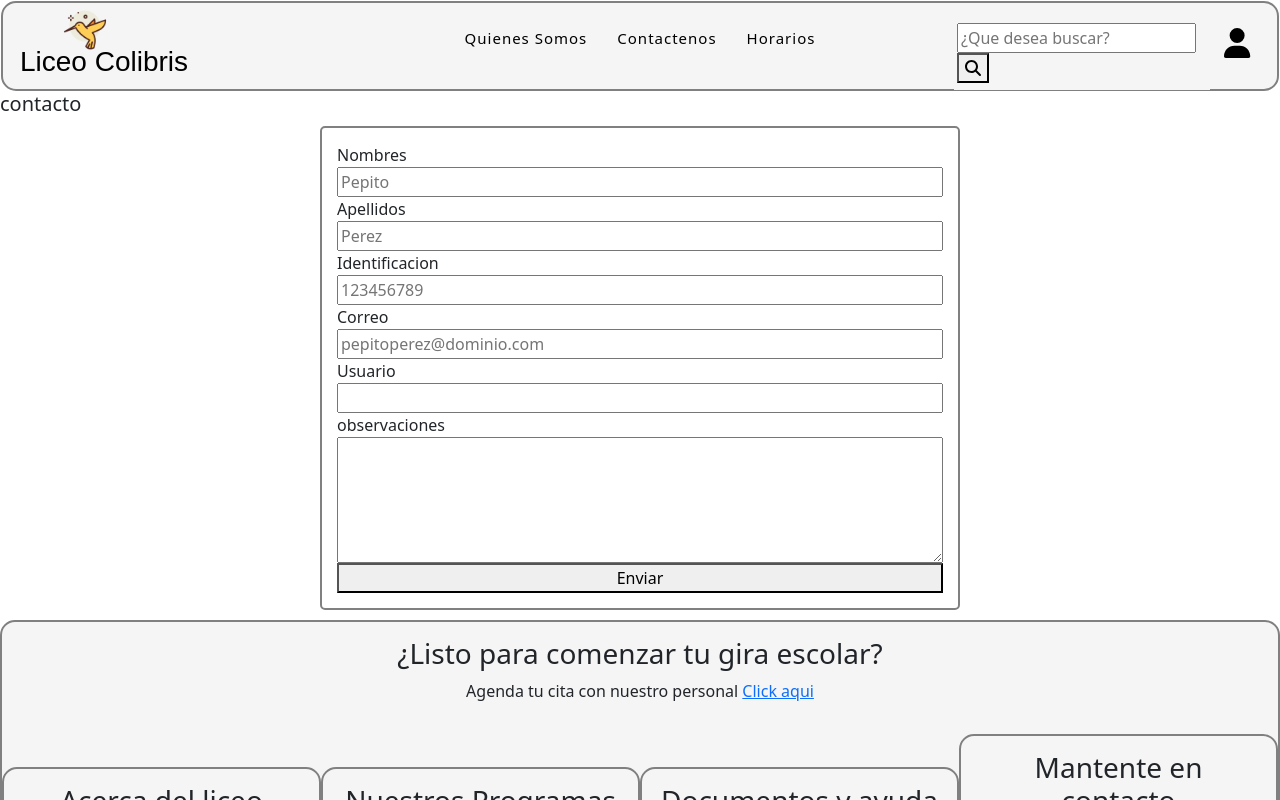
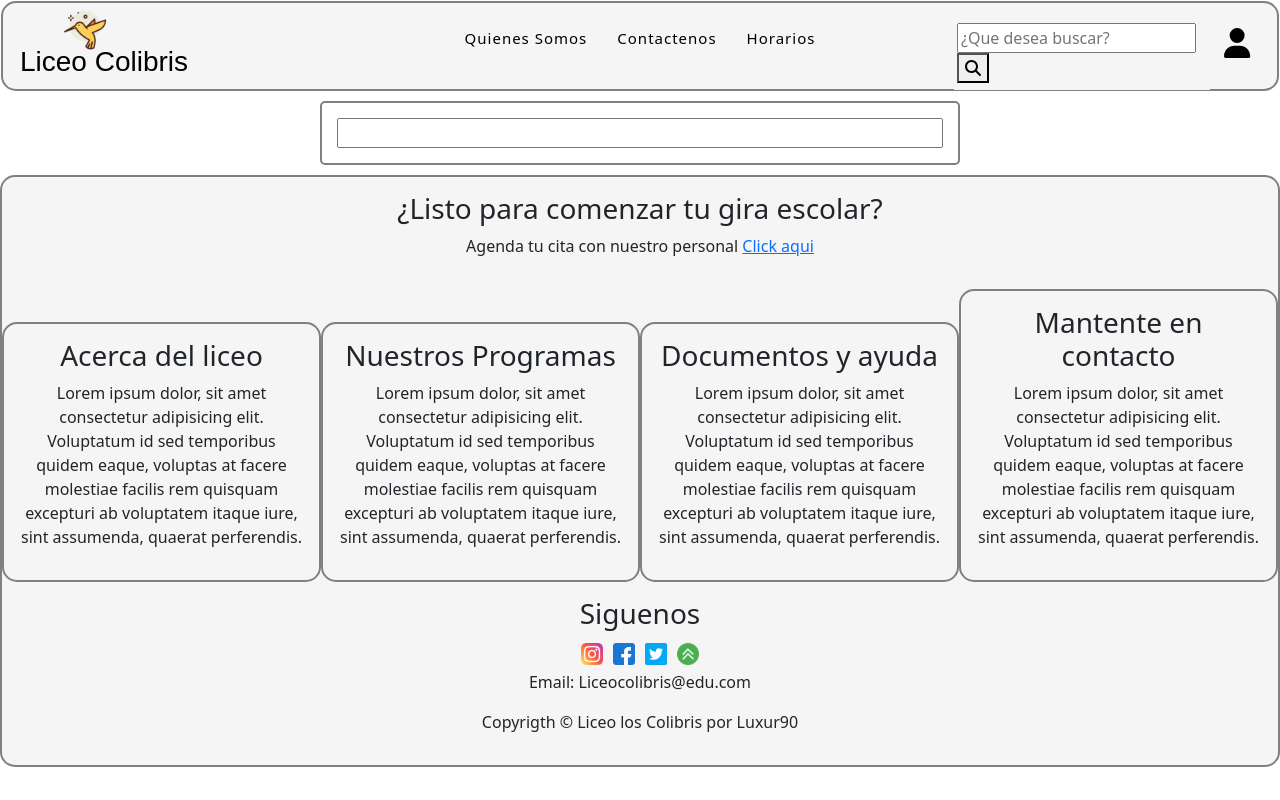
Before and after one commit to JhonTrujillo/colibris, an Angular app: page /contacto in a window 1280 px wide. Shown: the top 800 px of the page. Built offline with nearby package versions, Linux system fonts and the light colour scheme.

Commit message:
Feat: Formularios

```diff
--- a/src/app/app.module.ts
+++ b/src/app/app.module.ts
@@ -13,6 +13,8 @@ import { PrimariaComponent } from './primaria/primaria.component';
 import { SecundariaComponent } from './secundaria/secundaria.component';
 import { CursosComponent } from './cursos/cursos.component';
 import { LoginComponent } from './formularios/login/login.component';
+import { FormulariosModule } from './formularios/formularios.module';
+
 
 @NgModule({
   declarations: [
@@ -26,12 +28,14 @@ import { LoginComponent } from './formularios/login/login.component';
     PrimariaComponent,
     SecundariaComponent,
     CursosComponent,
-    LoginComponent
+
   ],
   imports: [
     BrowserModule,
     AppRoutingModule,
     FontAwesomeModule,
+    FormulariosModule
+
   ],
   providers: [],
   bootstrap: [AppComponent]
--- a/src/app/formularios/contactenos/contactenos.component.html
+++ b/src/app/formularios/contactenos/contactenos.component.html
@@ -1,22 +1,3 @@
-<h5>contacto</h5>
-<form>
-<label for="Nombres">Nombres</label>
-<input type="text" id="nombres" placeholder="Pepito" FormControl="nombres">
-
-<label for="Apellidos">Apellidos</label>
-<input type="text" id="apellidos" placeholder="Perez" FormControl="apellidos">
-
-<label for="identificacion">Identificacion</label>
-<input type="text" id="identificacion" placeholder="123456789" FormControl="identificacion">
-
-<label for="correo">Correo</label>
-<input type="text" id="correo" placeholder="pepitoperez@dominio.com" FormControl="correo">
-
-<label for="usuario">Usuario</label>
-<input type="text" id="usuario" FormControl="usuario">
-
-<label for="observaciones">observaciones</label>
-<textarea name="" id="observaciones" cols="75" rows="5" FormControl="observaciones"></textarea>
-
-<button type="submit" class="formulario_boton" id="btnvalidar" onclick="validar(event)">Enviar</button>
+<form [formGroup]="formContacto">
+<input type="text" formControlName="nombres">
 </form>
--- a/src/app/formularios/contactenos/contactenos.component.ts
+++ b/src/app/formularios/contactenos/contactenos.component.ts
@@ -1,5 +1,5 @@
 import { Component } from '@angular/core';
-import { FormControl } from '@angular/forms';
+import { FormBuilder, FormControl, Validators } from '@angular/forms';
 
 @Component({
   selector: 'app-contactenos',
@@ -8,13 +8,17 @@ import { FormControl } from '@angular/forms';
 })
 export class ContactenosComponent {
 
-  nombres = new FormControl("");
-  apellidos = new FormControl("");
-  cedula = new FormControl("");
-  Correo = new FormControl("");
-  usuario = new FormControl("");
-  observaciones = new FormControl("");
+  // nombres = new FormControl("");
+  // apellidos = new FormControl("");
+  // cedula = new FormControl("");
+  // Correo = new FormControl("");
+  // usuario = new FormControl("");
+  // observaciones = new FormControl("");
 
+constructor(private fb: FormBuilder) { }
+formContacto = this.fb.group({
+nombres: ["", Validators.required]
 
+})
 
 }
--- a/src/app/formularios/login/login.component.html
+++ b/src/app/formularios/login/login.component.html
@@ -1,8 +1,7 @@
 <img src="../../../assets/images/login.png">
-<form>
-<label for="usuario">Usuario</label>
-<input type="text" id="usuario" FormControl="usuario">
-
-<label for="password">Clave</label>
-<input type="password" id="password" FormControl="password">
+<form [formGroup]="formLogin">
+<label>USUARIO</label>
+<input type="text" formControlName="usuario">
+<label>PASSWORD</label>
+<input type="text" formControlName="usuario">
 </form>
--- a/src/app/formularios/login/login.component.ts
+++ b/src/app/formularios/login/login.component.ts
@@ -1,5 +1,5 @@
 import { Component } from '@angular/core';
-import { FormControl } from '@angular/forms';
+import { FormBuilder, FormControl, Validators } from '@angular/forms';
 
 
 @Component({
@@ -9,6 +9,12 @@ import { FormControl } from '@angular/forms';
 })
 export class LoginComponent {
 
-  usuario = new FormControl("");
-  password = new FormControl("");
+  // usuario = new FormControl("");
+  // password = new FormControl("");
+
+  constructor(private fb: FormBuilder) { }
+  formLogin = this.fb.group({
+    usuario: ["",Validators.required]
+
+  })
 }
```
Also changed, not shown: src/app/formularios/formularios.module.ts (+4 -4 lines), 1 other file (tests, documents, lock files or other folders).
